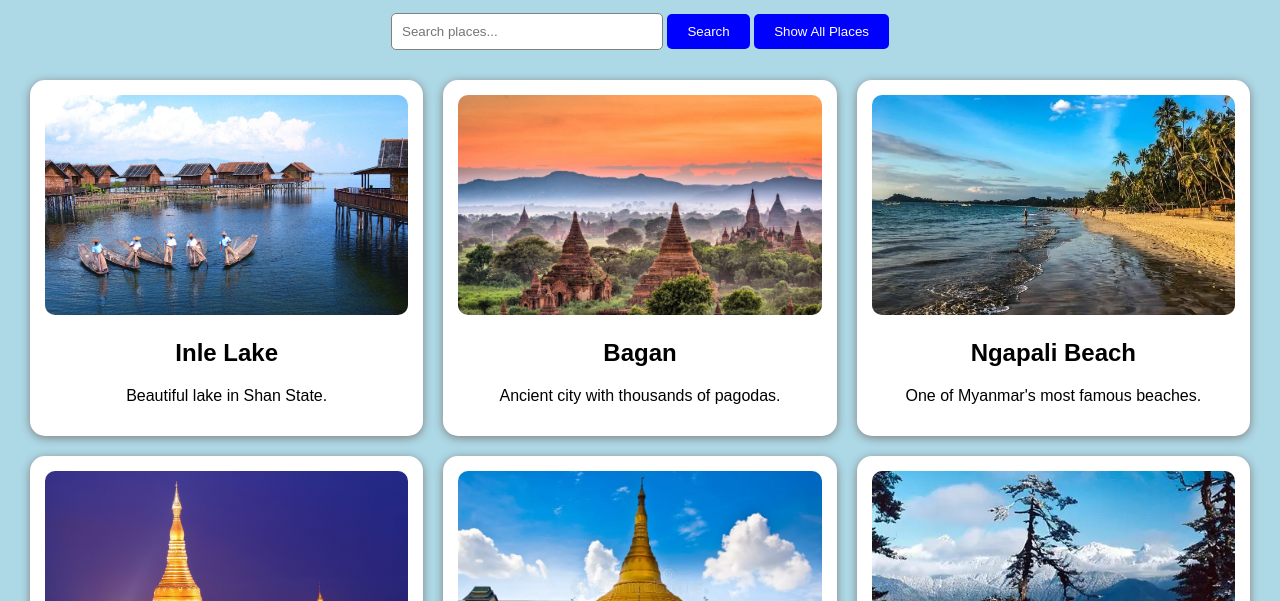
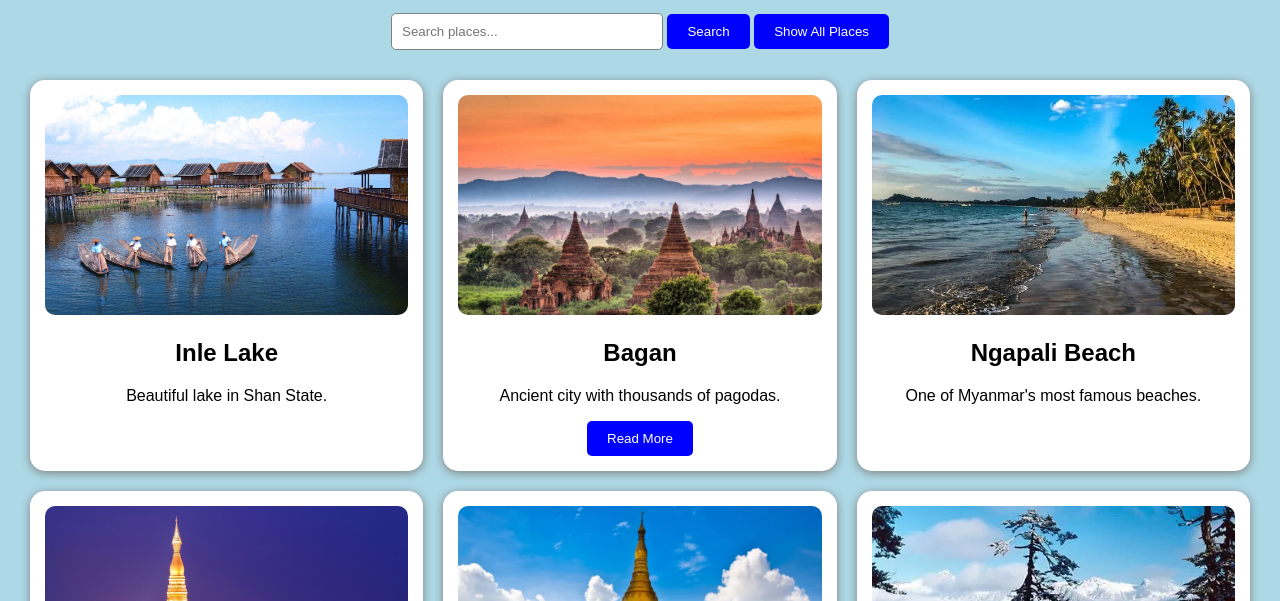
Before and after one commit to koheinhtet001/myanmar-travel-guide, a plain HTML site: page index.html in a window 1280 px wide. Shown: the part 199-800 px from the top of the page. Drawn offline with Linux system fonts and the light colour scheme.

Commit message:
Update index.html

```diff
--- a/index.html
+++ b/index.html
@@ -150,11 +150,17 @@
             <p>Beautiful lake in Shan State.</p>
         </div>
 
-        <div class="card">
-            <img src="Bagan.jpg" alt="Bagan">
-            <h2>Bagan</h2>
-            <p>Ancient city with thousands of pagodas.</p>
-        </div>
+       <div class="card">
+    <img src="Bagan.jpg" alt="Bagan">
+
+    <h2>Bagan</h2>
+
+    <p>Ancient city with thousands of pagodas.</p>
+
+    <a href="bagan.html">
+        <button>Read More</button>
+    </a>
+</div>
 
         <div class="card">
             <img src="Ngapali.jpg" alt="Ngapali">
```
